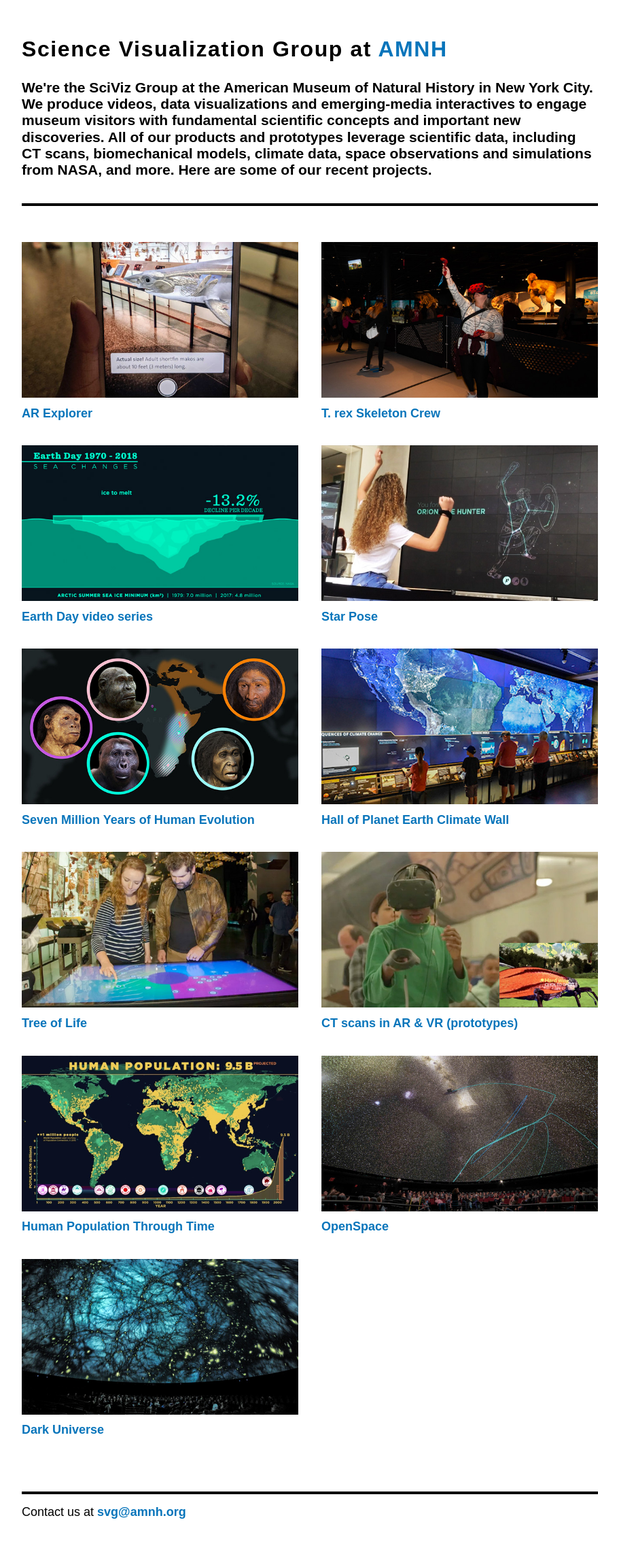
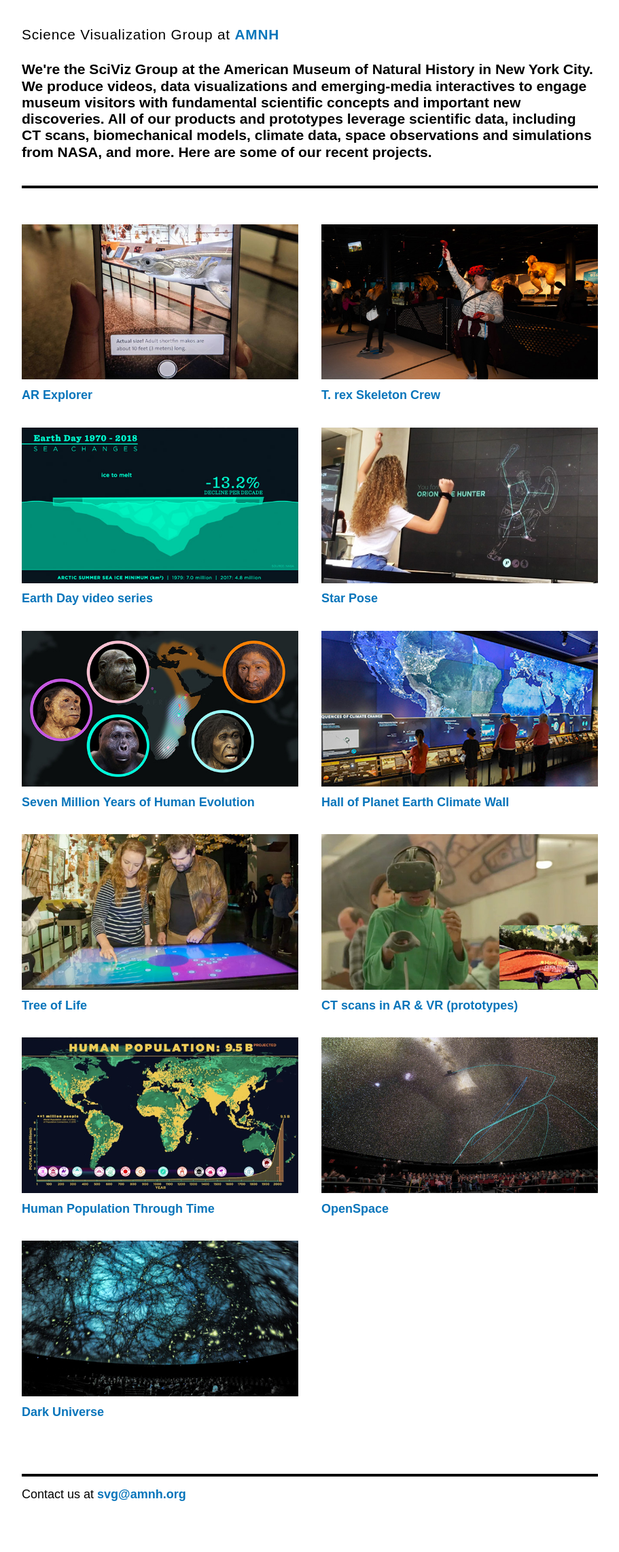
Before and after one commit to amnh-sciviz/amnh-sciviz.github.io, a Jekyll site: the page built from index.md, in a window 1280 px wide. Shown: the whole page at 68% size, without its empty margins (184-1095 px from the left). Built offline with Jekyll 4.4.1, drawn with Linux system fonts in a browser that asks for light colours; after the commit the page ends 2256 px from its top, so only the background shows below that.

```diff
--- a/_layouts/home.html
+++ b/_layouts/home.html
@@ -2,7 +2,7 @@
 
   <div class="container home">
     <header>
-      <h1>Science Visualization Group at <a href="https://www.amnh.org/">AMNH</a></h1>
+      <h2>Science Visualization Group at <a href="https://www.amnh.org/">AMNH</a></h2>
       <h3>{{ site.description }}</h3>
     </header>
     <main>
```
